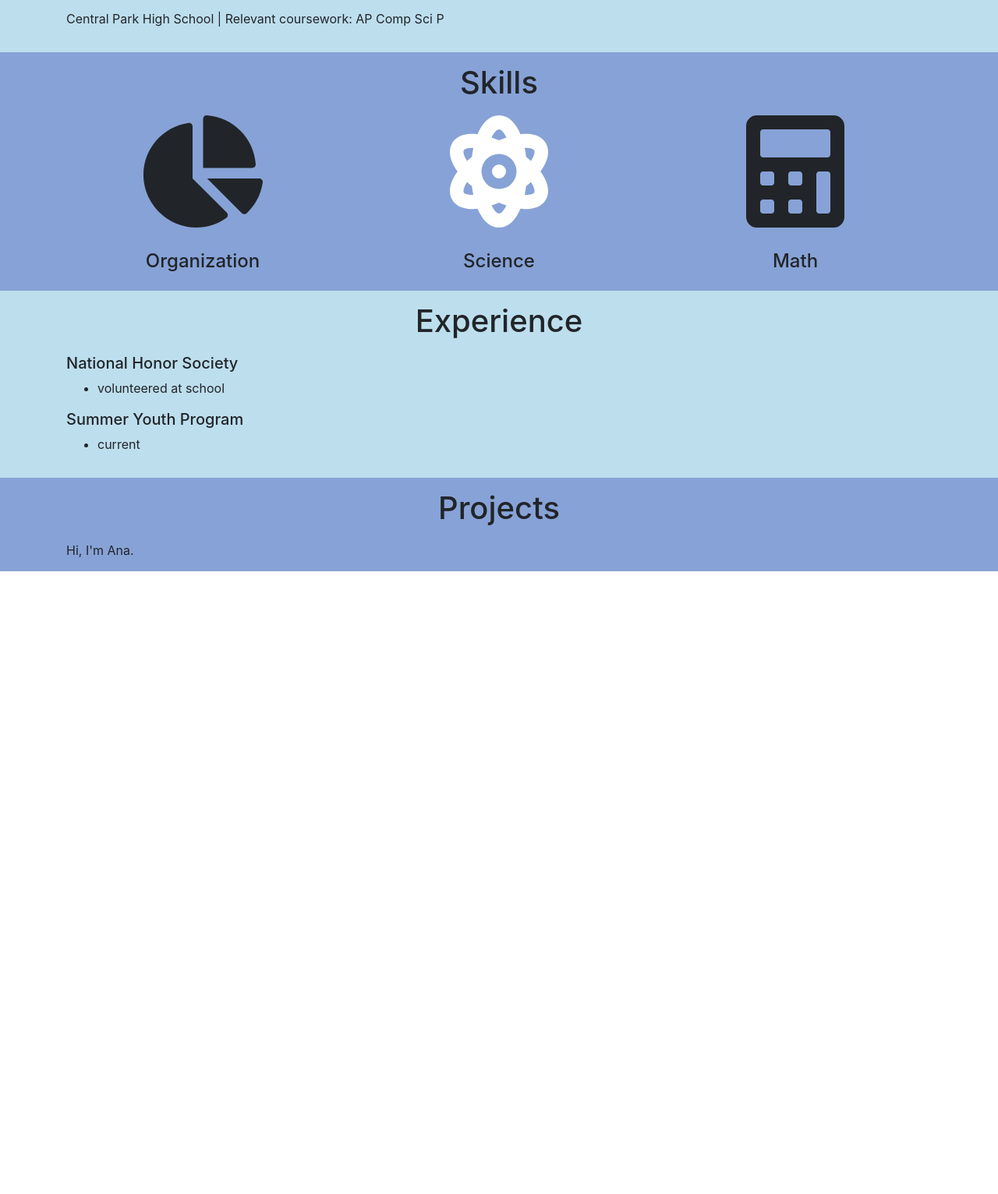
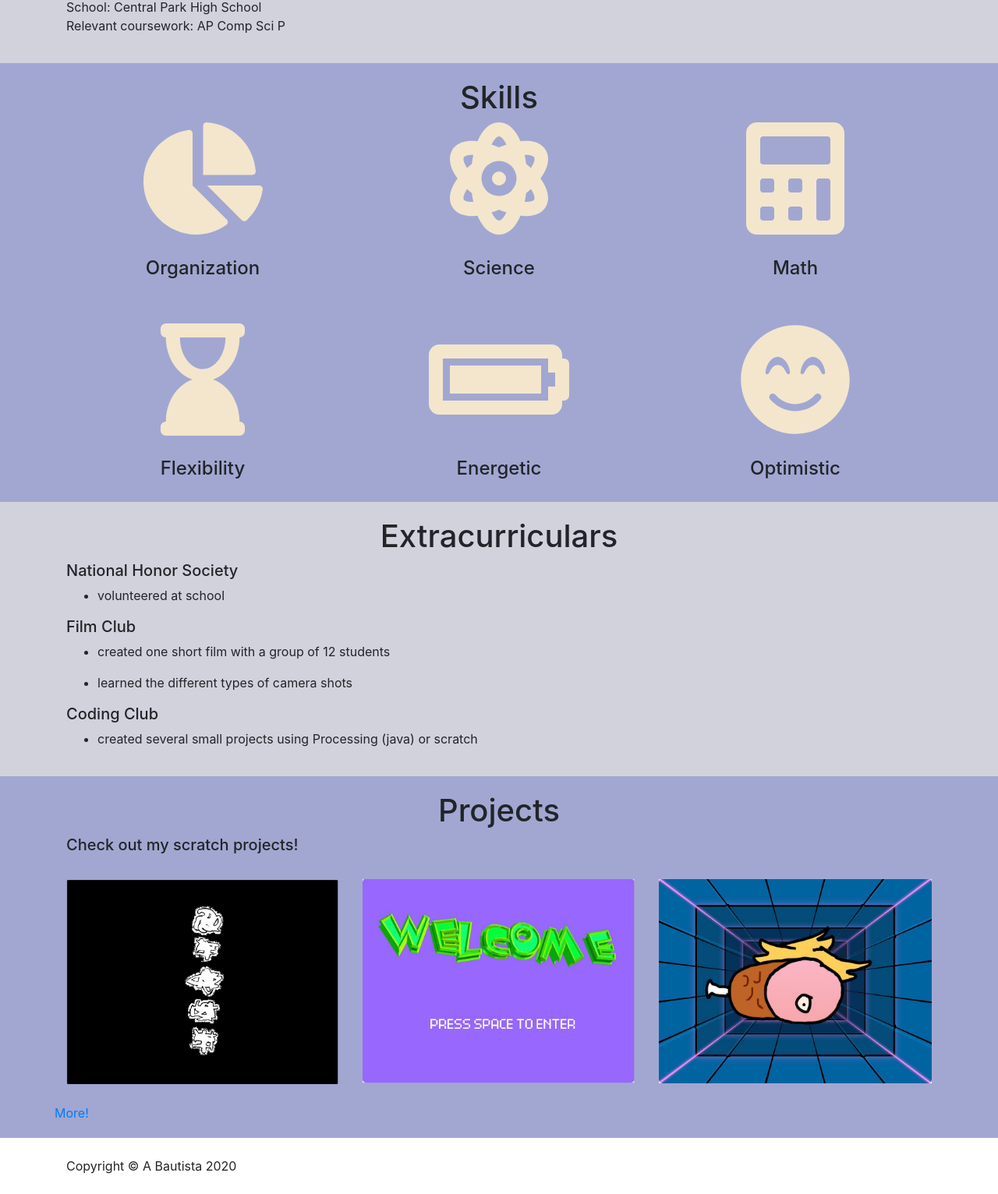
Before and after one commit to abau80/aPortfolio, a plain HTML site: page index.html in a window 1280 px wide. Shown: the part 735-2267 px from the top of the page at 78% size. Before the commit the page ends 1468 px from the top, so only its background shows below. Drawn offline with nearby package versions, Linux system fonts and the light colour scheme.

Commit message:
added projects

```diff
--- a/css/style.css
+++ b/css/style.css
@@ -1,14 +1,25 @@
 .jumbotron {
     background-size: 100% 100%;
+    background-image:linear-gradient(
+        to bottom,
+        rgba(205, 215, 247, 0.8),
+        rgba(58, 67, 140, 0.8)
+    ),
+    url(../img/blocks.jpeg);
+    height: 100%;
+    background-attachment: fixed;
+    background-position: center;
+    background-repeat: no-repeat;
+    background-size: cover;
     height: 28rem;
 }
 
-.background-blue {
-    background-color: #bddeed;
+.background-a {
+    background-color: #d1d2db;
 }
 
-.background-lb {
-    background-color: #87a2d6;
+.background-b {
+    background-color: #a2a7d1;
 }
 
 .profile-photo {
@@ -16,13 +27,25 @@
     width: 15rem;
 }
 
-div {
-    padding-top: 5px;
-    padding-right: 0px;
-    padding-bottom: 5px;
-    padding-left: 0px;
-  }
+.page-section {
+    padding-top: 20px;
+    padding-bottom: 20px;
+}
 
-  .skills-icon{
-      color: white !important;
-  }
+.skills-icon{
+    color: rgb(243, 230, 205) !important;
+}
+
+.skills-icon:hover {
+    color:  wheat !important;
+}
+
+.popover-body {
+    background-color: wheat;
+}
+
+.bs-popover-right > .arrow::after {
+    left: 1px;
+    border-width: 0.5rem 0.5rem 0.5rem 0;
+    border-right-color: #a7aeeb;
+}
--- a/index.html
+++ b/index.html
@@ -9,7 +9,7 @@
   <meta name="description" content="">
   <meta name="author" content="">
 
-  <title>Ana's Portfolio</title>
+  <title>Bautista's Portfolio</title>
 
   <!-- Bootstrap core CSS -->
   <link href="vendor/bootstrap/css/bootstrap.min.css" rel="stylesheet">
@@ -19,6 +19,9 @@
   <!-- Custom CSS -->
   <link href="css/style.css" rel="stylesheet">
 
+  <!--JQuery -->
+  <script src="https://ajax.googleapis.com/ajax/libs/jquery/3.5.1/jquery.min.js"></script>
+
 
 </head>
 
@@ -26,7 +29,7 @@
 
   <!-- Navigation  -->
   <nav class="navbar navbar-expand-lg navbar-light bg-light">
-    <a class="navbar-brand" href="#">Ana</a>
+    <a class="navbar-brand" href="#">Bautista</a>
     <button class="navbar-toggler" type="button" data-toggle="collapse" data-target="#navbarSupportedContent"
       aria-controls="navbarSupportedContent" aria-expanded="false" aria-label="Toggle navigation">
       <span class="navbar-toggler-icon"></span>
@@ -35,13 +38,16 @@
     <div class="collapse navbar-collapse" id="navbarSupportedContent">
       <ul class="navbar-nav mr-auto">
         <li class="nav-item">
+          <a class="nav-link" href="#about">About</a>
+        </li>
+        <li class="nav-item">
           <a class="nav-link" href="#education">Education</a>
         </li>
         <li class="nav-item">
           <a class="nav-link" href="#skills">Skills</a>
         </li>
         <li class="nav-item">
-          <a class="nav-link" href="#experience">Experience</a>
+          <a class="nav-link" href="#Extracurriculars">Extracurriculars</a>
         </li>
         <li class="nav-item">
           <a class="nav-link" href="#projects">Projects</a>
@@ -51,82 +57,117 @@
   </nav>
 
   <!-- Header  -->
+<section id="header" class="">
   <div class="jumbotron jumbotron-fluid">
     <div class="container text-center">
       <img src="https://az-pe.com/wp-content/uploads/2018/05/kemptons-blank-profile-picture.jpg" class="img-fluid" width="384" height="267">
-      <h1>Ana Bautista</h1>
-      <h3>Student | place holder</h3>
+      <h1>A. Bautista</h1>
+      <h3>Student</h3>
     </div>
   </div>
+</section>
 
 <!--About-->
-<section id="about" class="background-lb">
+<section id="about" class="background-b">
   <div class="container page-section">
     <div class="row">
       <div class="col-12">
         <h1 class="text-center heading-text">About</h1>
       </div>
       <div class="col-12">
-        Hi, I'm Ana.
+        I am student at Central Park East Highschool.
       </div>
     </div>
   </div>
 </section>
 
   <!--Education-->
-  <section id="education" class="background-blue">
-    <div class="container" page-section>
+  <section id="education" class="background-a">
+    <div class="container page-section">
       <div class="row">
         <div class="col-12">
           <h1 class= "text-center">Education</h1>
         </div>
         <div class="col-12">
-          <p>Central Park High School | Relevant coursework: AP Comp Sci P </p>
+          <p>School: Central Park High School <br> Relevant coursework: AP Comp Sci P</p>
         </div>
       </div>
     </div>
   </section>
 
   <!--Skills  -->
-  <section id="skills" class= "background-lb">
+  <section id="skills" class= "background-b">
     <div class="container page-section">
       <div class="row text-center">
         <div class="col-12">
           <h1 class= "text-center header-text"> Skills </h1>
         </div>
         <div class="col-4">
-          <i class="fas fa-chart-pie fa-9x"></i>
+          <a class="skills-icon" title="Organization" data-toggle="popover" data-placement="left" data-content="v organized" data-trigger="hover">
+            <i class="fas fa-chart-pie fa-9x"></i>
+          </a>
           <h4> <br> Organization</h4>
         </div>
         <div class="col-4">
-          <a class="skills-icon">
+          <a class="skills-icon" title="Science" data-toggle="popover" data-placement="left" data-content="chem was easy" data-trigger="hover">
           <i class="fas fa-atom fa-9x"></i>
           </a>
           <h4><br> Science</h4>
         </div>
         <div class="col-4">
+          <a class="skills-icon" title="Math" data-toggle="popover" data-placement="left" data-content="math = easy" data-trigger="hover">
           <i class="fas fa-calculator fa-9x"></i>
+        </a>
           <h4><br> Math</h4>
+        </div>
+      </div>
+      <div class="row text-center">
+        <div class="col-12"> <br> <br>
+        </div>
+        <div class="col-4">
+          <a class="skills-icon" title="Flexibility" data-toggle="popover" data-placement="left" data-content="flexible" data-trigger="hover">
+            <i class="fas fa-hourglass-end fa-9x"></i>
+          </a>
+          <h4> <br>Flexibility</h4>
+        </div>
+        <div class="col-4">
+          <a class="skills-icon" title="Red bull gives you wngs" data-toggle="popover" data-placement="left" data-content="lol" data-trigger="hover">
+          <i class="fas fa-battery-full fa-9x"></i>
+          </a>
+          <h4><br>Energetic</h4>
+        </div>
+        <div class="col-4">
+          <a class="skills-icon" title=":)" data-toggle="popover" data-placement="left" data-content="lololol" data-trigger="hover">
+          <i class="fas fa-smile-beam fa-9x"></i>
+        </a>
+          <h4><br>Optimistic</h4>
         </div>
       </div>
     </div>
   </section>
 
   <!--Experience -->
-  <section id="experience" class="background-blue">
+  <section id="Extracurriculars" class="background-a">
     <div class="container page-section">
       <div class="row">
         <div class="col-12">
-          <h1 class= "text-center header-text">Experience</h1>
+          <h1 class= "text-center header-text">Extracurriculars</h1>
         </div>
         <div class="col-12">
         <h5>National Honor Society</h5>
         <ul>
           <li> volunteered at school</li>
         </ul>
-        <h5>Summer Youth Program</h5>
+        <h5>Film Club</h5>
         <ul>
-          <li>current</li>
+          <li>created one short film with a group of 12 students</li>
+        </ul>
+        <ul>
+          <li>learned the different types of camera shots</li>
+        </ul>
+        <h5>Coding Club</h5>
+        <ul>
+          <li>created several small projects using Processing (java) or scratch</li>
         </ul>
         </div>
       </div>
@@ -134,18 +175,54 @@
     </section>
 
   <!--Projects -->
-  <section id="projects" class="background-lb">
+  <section id="projects" class="background-b">
     <div class="container page-section">
       <div class="row">
         <div class="col-12">
           <h1 class="text-center heading-text">Projects</h1>
         </div>
         <div class="col-12">
-          Hi, I'm Ana.
+          <h5>Check out my scratch projects!</h5>
+        <br>
         </div>
+        <div class="col-4">
+          <a href= "https://scratch.mit.edu/projects/399998501" target="_blank">
+            <img class= "img-fluid" src="img/lol.png" >
+           </a>
+        </div>
+        <div class="col-4">
+          <a href= "https://scratch.mit.edu/projects/356883422" target="_blank">
+            <img class= "img-fluid" src="img/yerr.png" >
+           </a>
+        </div>
+        <div class="col-4">
+          <a href= "https://scratch.mit.edu/projects/350864109" target="_blank">
+            <img class= "img-fluid" src="img/weee.jpg" >
+           </a>
+        </div>
+        <a href= "https://scratch.mit.edu/users/skirtchaser/" target="_blank"> <br> More! </a>
       </div>
     </div>
   </section>
+
+<!-- footer -->
+<footer class="footer">
+  <div class="container">
+    <div class="row align-items-center">
+      <div class="col-lg-6 text-lg-left">Copyright © A Bautista 2020</div>
+      <div class="col-lg-6"> <br>
+          <br> <br>
+      </div>
+    </div>
+  </div>
+</footer>
+
+<!-- pop over -->
+<script>
+  $(document).ready(function () {
+      $('[data-toggle="popover"]').popover();
+  });
+</script>
 
   <!-- Bootstrap core JavaScript -->
   <script src="vendor/jquery/jquery.slim.min.js"></script>
```
Also changed, not shown: img/blocks.jpeg (added), img/cool.jpg (deleted), img/lol.png (added), img/weee.jpg (added), img/yerr.png (added), 2 other files.
